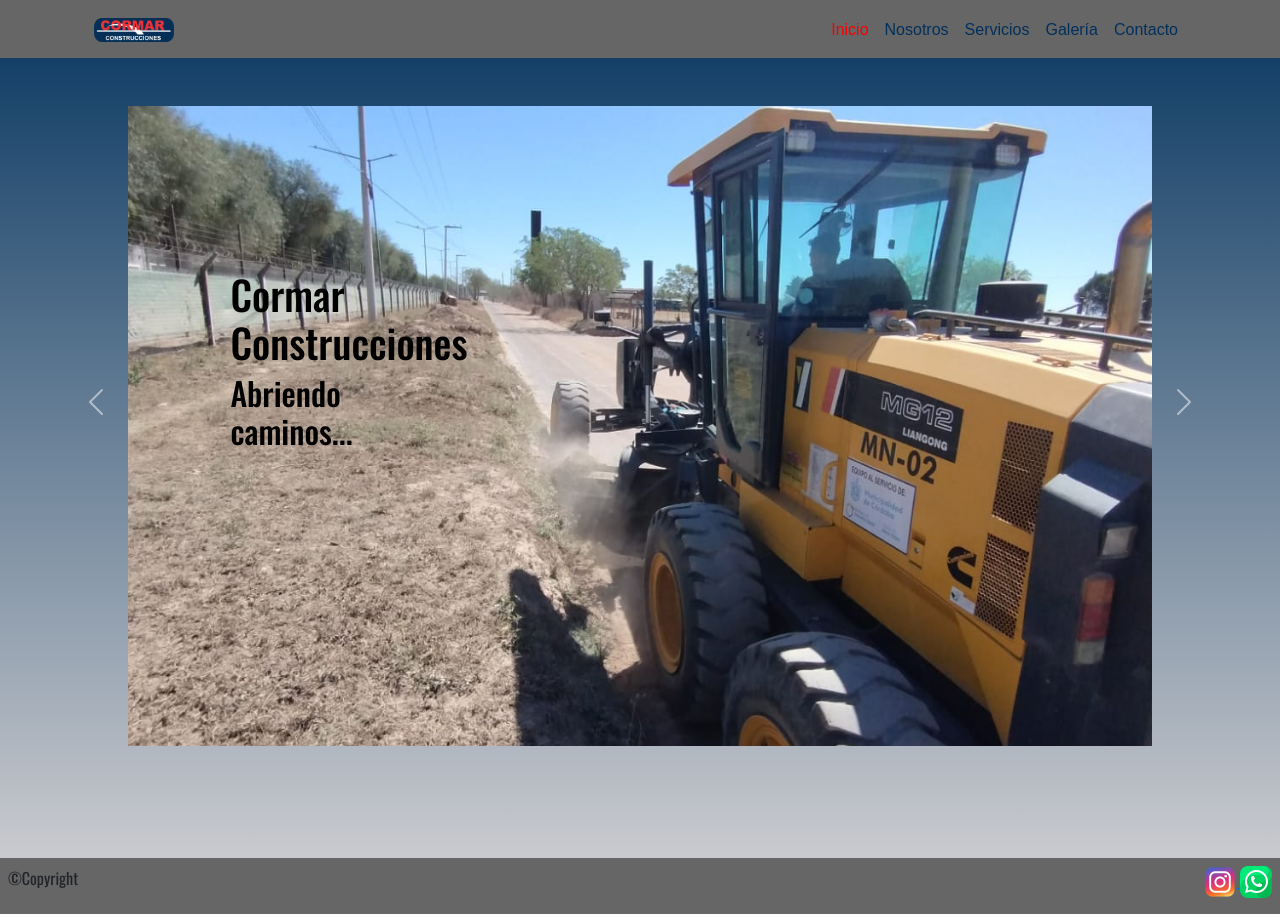
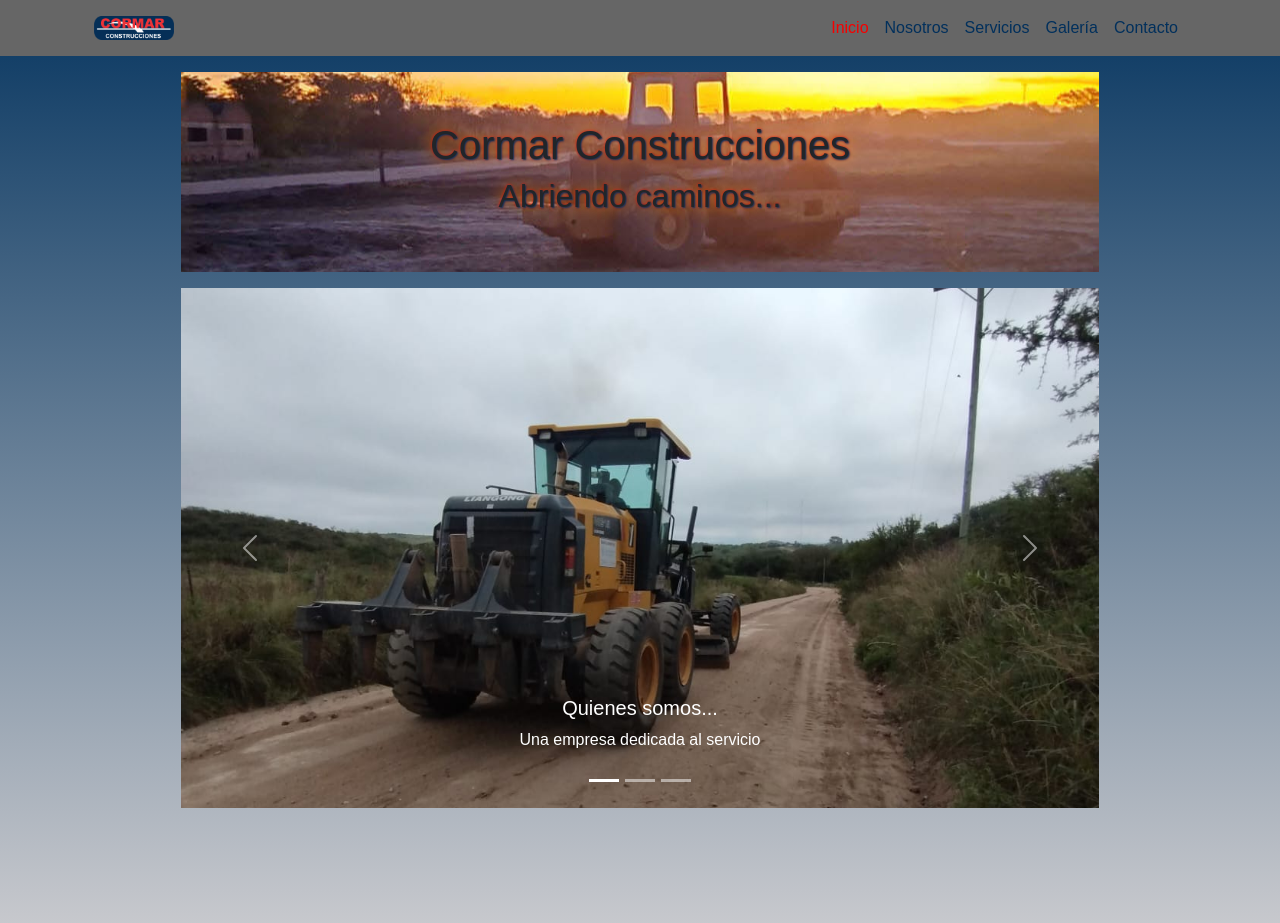
Before and after one commit to GiustoMariaJose/PFGiusto, a website: page index.html in a window 1280 px wide. Shown: the top 923 px of the page. Drawn offline with nearby package versions, Linux system fonts and the light colour scheme.

Commit message:
Se agregó una grilla con foto y carousel en index.html

```diff
--- a/index.html
+++ b/index.html
@@ -64,26 +64,89 @@
     </header>
 
     <main class="hero simple-linear">
+        <section class="gallery">
+            <div class="galleryItem-1">
+                <h1>Cormar Construcciones</h1>
+                <h2>Abriendo caminos...</h2>
+            </div>
+            <div class="galleryItem-2">
+                <div id="carouselExampleCaptions" class="carousel slide">
+                    <div class="carousel-indicators">
+                      <button type="button" data-bs-target="#carouselExampleCaptions" data-bs-slide-to="0" class="active" aria-current="true" aria-label="Slide 1"></button>
+                      <button type="button" data-bs-target="#carouselExampleCaptions" data-bs-slide-to="1" aria-label="Slide 2"></button>
+                      <button type="button" data-bs-target="#carouselExampleCaptions" data-bs-slide-to="2" aria-label="Slide 3"></button>
+                    </div>
+                    <div class="carousel-inner">
+                      <div class="carousel-item active">
+                        <img src="./img/carousel4.jpeg" class="d-block w-100 image" alt="...">
+                        <div class="carousel-caption d-none d-md-block">
+                          <h5>Quienes somos...</h5>
+                          <p>Una empresa dedicada al servicio </p>
+                        </div>
+                      </div>
+                      <div class="carousel-item">
+                        <img src="./img/carousel2.jpeg" class="d-block w-100 image" alt="...">
+                        <div class="carousel-caption d-none d-md-block">
+                          <h5>Second slide label</h5>
+                          <p>Some representative placeholder content for the second slide.</p>
+                        </div>
+                      </div>
+                      <div class="carousel-item">
+                        <img src="./img/carousel3.jpeg" class="d-block w-100 image" alt="...">
+                        <div class="carousel-caption d-none d-md-block">
+                          <h5>Third slide label</h5>
+                          <p>Some representative placeholder content for the third slide.</p>
+                        </div>
+                      </div>
+                    </div>
+                    <button class="carousel-control-prev" type="button" data-bs-target="#carouselExampleCaptions" data-bs-slide="prev">
+                      <span class="carousel-control-prev-icon" aria-hidden="true"></span>
+                      <span class="visually-hidden">Previous</span>
+                    </button>
+                    <button class="carousel-control-next" type="button" data-bs-target="#carouselExampleCaptions" data-bs-slide="next">
+                      <span class="carousel-control-next-icon" aria-hidden="true"></span>
+                      <span class="visually-hidden">Next</span>
+                    </button>
+                  </div>
+            </div>
+            <div class="galleryItem-3">
+                <p>Hello</p>
+            </div>
+            <div class="galleryItem-4">
+                <p>Hello</p>
+            </div>
+            <div class="galleryItem-5">
+                <p>Hello</p>
+            </div>
 
-        <div id="carouselExample" class="carousel slide d-flex justify-content-center align-items-center" data-ride="carousel">
+
+        </section>
+
+        <!--<div id="carouselExample" class="carousel slide d-flex justify-content-center align-items-center" data-ride="carousel">
             <div class="carousel-inner mt-5">
               <div class="carousel-item active">
                 <img class="d-block w-100 image" src="./img/carousel1.jpeg" alt="First slide">
                 <div class="carousel-caption d-none d-md-block">
-                    <h1 class="display">Cormar Construcciones</h1>
-                    <h2>Abriendo caminos...</h2>
+                    <div class="text1">
+                        <h1 class="display text-start">Cormar Construcciones</h1>
+                    <h2 class="text-start">Abriendo caminos...</h2>
+                    </div>
+
                 </div>
               </div>
               <div class="carousel-item">
-                <img class="d-block w-100" src="./img/carousel2.jpeg" alt="First slide">
-                <div class="carousel-caption d-none d-md-block">
-                    <h1 class="display">Nuestros Servicios</h1>
-                    <p>Somos especialistas en lo que hacemos...</p>
+                <img class="d-block w-100 image" src="./img/carousel2.jpeg" alt="First slide">
+                <div class="carousel-caption caption1 d-none d-md-block ">
+                    <div class="d-flex flex-column justify-content-end">
+                        <h1 class="display text-end">Nuestros Servicios</h1>
+                    <p class="text-end">Somos especialistas en lo que hacemos...</p>
                     <a href="./pages/servicios.html">Conocenos...</a>
+                    </div>
+
                 </div>
               </div>
               <div class="carousel-item">
-                <img class="d-block w-100" src="./img/carousel3.jpeg" alt="First slide">
+                <img class="d-block w-100 image" src="./img/carousel3.jpeg" alt="First slide">
                 <div class="carousel-caption d-none d-md-block">
                     <h1 class="display">Nuestras Obras</h1>
                     <p>Dentro y fuera de Córdoba</p>
@@ -101,7 +164,7 @@
               <span class="carousel-control-next-icon" aria-hidden="true"></span>
               <span class="visually-hidden">Next</span>
             </button>
-          </div>
+          </div>-->
 
 
 
--- a/scss/custom.scss
+++ b/scss/custom.scss
@@ -22,7 +22,7 @@
 // Then add additional custom code here
 
 //Importación de fuente
-@import url('https://fonts.googleapis.com/css2?family=Oswald:wght@200..700&display=swap');
+@import url('https://fonts.googleapis.com/css2?family=Bebas+Neue&display=swap');
 
 * {
     border: 0;
--- a/scss/pages/_hero.scss
+++ b/scss/pages/_hero.scss
@@ -35,17 +35,76 @@
 */
 /*carousel*/
 .hero {
-    height: 100vh;
+
     .simple-linear {
         background: linear-gradient(#02315ced, #bebfc4d2);
     }
+    .gallery {
+        max-width: 950px;
+        margin: auto;
+        display: grid;
+        align-items: stretch;
+        grid-template-columns: repeat(3, 1fr);
+        grid-auto-rows: 200px;
+        justify-self: center;
+        justify-content: center;
+        padding: 1rem;
+        gap: 1rem;
+
+        .gallery-img {
+            width: 100%;
+            height: 100%;
+            object-fit: cover;
+        }
+        .galleryItem-1 {
+            grid-column: span 3;
+            grid-row: span 1;
+            background-image: url(../img/atardecer.jpg);
+            background-size: cover;
+            background-position: center;
+
+            text-align: center;
+            display: flex;
+            flex-direction: column;
+            justify-content:center;
+            align-items: center;
+            text-shadow: 1px 1px 2px #02305c, 0 0 1em #f68401, 0 0 0.2em #f60101;
 
 
-    .carousel {
+        }
+        .galleryItem-2 {
+            grid-column: span 3;
+            grid-row: span 2;
+
+            .carousel-item {
+
+                height: 65vh;
+                min-height: 300px;
+                object-fit: cover;
+                background: no-repeat center center scroll;
+                -webkit-background-size: cover;
+                -moz-background-size: cover;
+                -o-background-size: cover;
+
+                .image {
+                    object-fit: cover;
+                height: 90vh;
+                width: 80%;
+                }
+
+
+            }
+        }
+
+    }
+
+
+    /*.carousel {
 
         .carousel-inner{
             width: 80vw;
             height: 80vh;
+
 
             .image {
                 object-fit: cover;
@@ -70,7 +129,7 @@
         }
 
 
-    }
+    }  */
 
 
 }
```
Also changed, not shown: css/custom.css, img/carousel4.jpeg (added), 1 other file.
